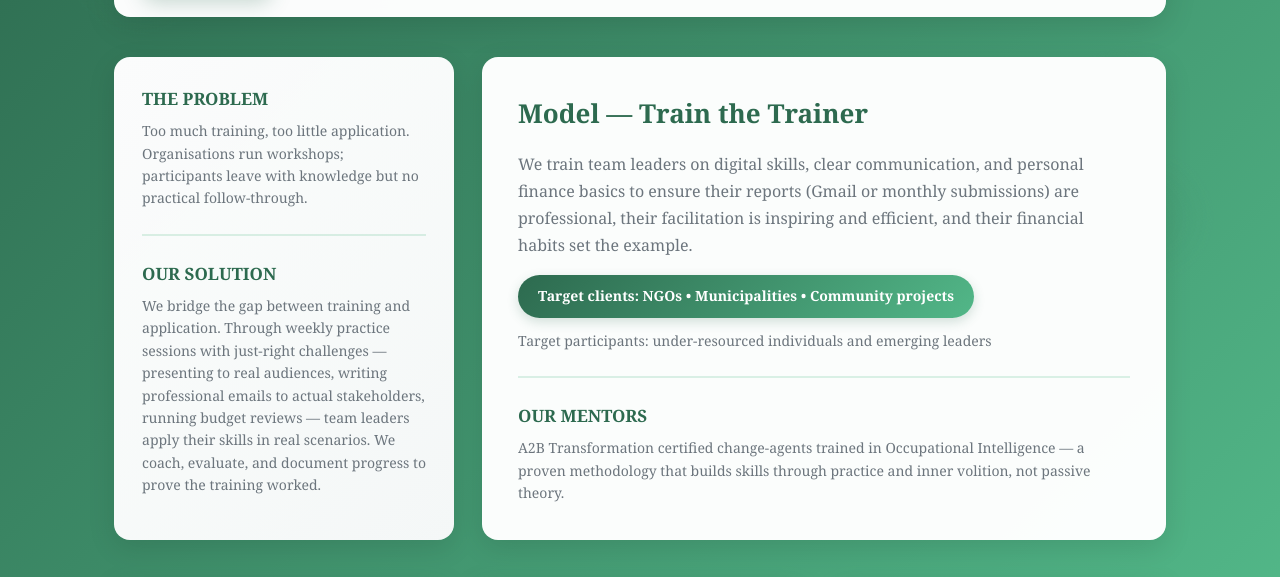
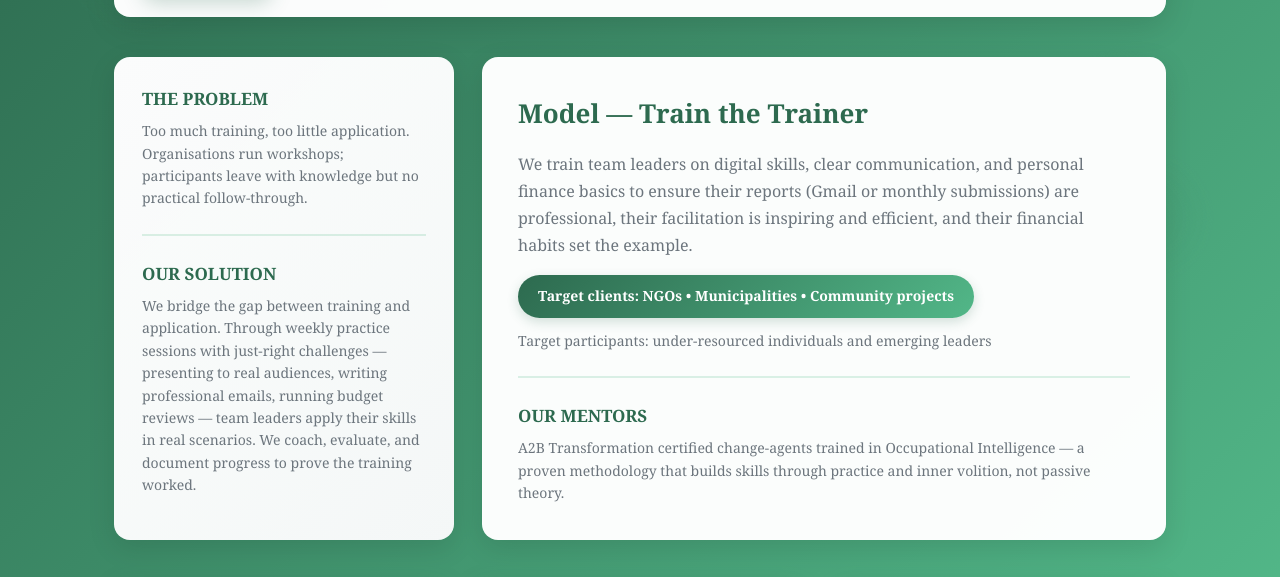
Before and after one commit to Cancelo-cloud/Onepage-proposal, a plain HTML site: page index.html in a window 1280 px wide. Shown: the part 193-770 px from the top of the page. Drawn offline with Linux system fonts and the light colour scheme.

Commit message:
Update index.html

```diff
--- a/index.html
+++ b/index.html
@@ -378,7 +378,7 @@
         <div class="sidebar-section">
           <strong>OUR SOLUTION</strong>
           <div class="sidebar-text">
-            We bridge the gap between training and application. Through weekly practice sessions with just-right challenges — presenting to real audiences, writing professional emails to actual stakeholders, running budget reviews — team leaders apply their skills in real scenarios. We coach, evaluate, and document progress to prove the training worked.
+            We bridge the gap between training and application. Through weekly practice sessions with just-right challenges — presenting to real audiences, writing professional emails, running budget reviews — team leaders apply their skills in real scenarios. We coach, evaluate, and document progress to prove the training worked.
           </div>
         </div>
       </aside>
```
